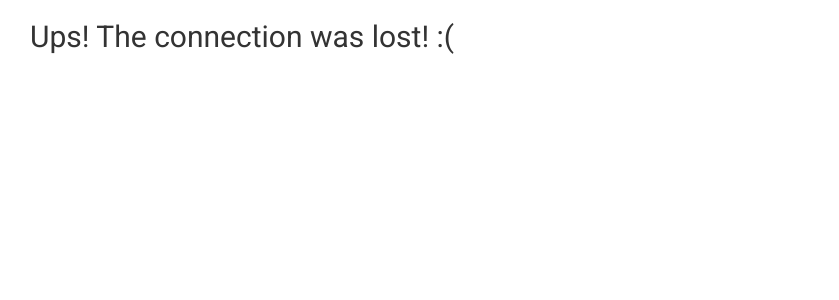
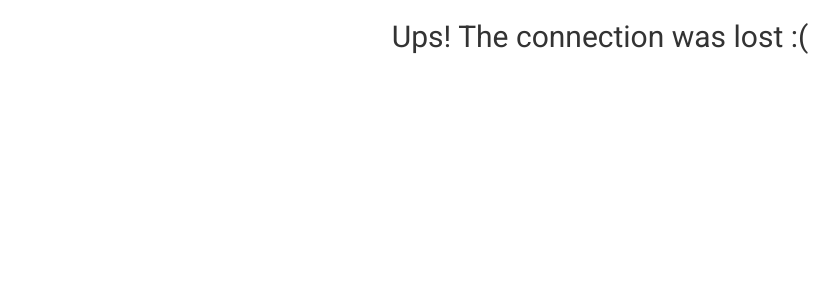
Before and after one commit to milebza/poll-app, a Vue app: page /connection-lost in a window 1280 px wide. Shown: the top 300 px of the page, without its empty margins (40-879 px from the left). Built offline with nearby package versions, Linux system fonts and the light colour scheme.

Commit message:
small changes

```diff
--- a/src/App.vue
+++ b/src/App.vue
@@ -16,6 +16,7 @@
 
 	body {
 		font-family: Roboto, sans-serif;
+		font-size: 15px;
 	}
 
 	.container {
@@ -27,20 +28,6 @@
 		p {
 			font-size: 16px;
 			margin-bottom: 40px;
-		}
-
-		label {
-			font-weight: inherit;
-			display: inherit;
-		}
-
-		.header {
-			margin-top: 20px;
-			margin-bottom: 40px;
-		}
-
-		.row {
-			font-size: 15px;
 		}
 
 		.list-item {
--- a/src/components/ConnectionLost.vue
+++ b/src/components/ConnectionLost.vue
@@ -1,5 +1,5 @@
 <template>
-	<h2>Ups! The connection was lost! :(</h2>
+	<h2 class="center">Ups! The connection was lost :(</h2>
 </template>
 
 <script>
--- a/src/components/PollDetail.vue
+++ b/src/components/PollDetail.vue
@@ -75,9 +75,19 @@
 		background-color: $bck-color;
 	}
 
+	.header {
+		margin-top: 20px;
+		margin-bottom: 40px;
+	}
+
 	h3 {
 		color: #00cc99;
 		margin: 0;
+	}
+
+	label {
+		font-weight: inherit;
+		display: inherit;
 	}
 
 	a {
--- a/src/components/Polls.vue
+++ b/src/components/Polls.vue
@@ -80,8 +80,8 @@
 				const that = this
 				this.canShare = false
 				this.pollOffset = 10
+				this.filterString = ''
 
-				this.filterString = ''
 				api.getPolls(10, 0, '').then(function(response) {
 					that.polls = response.data
 				})
```
